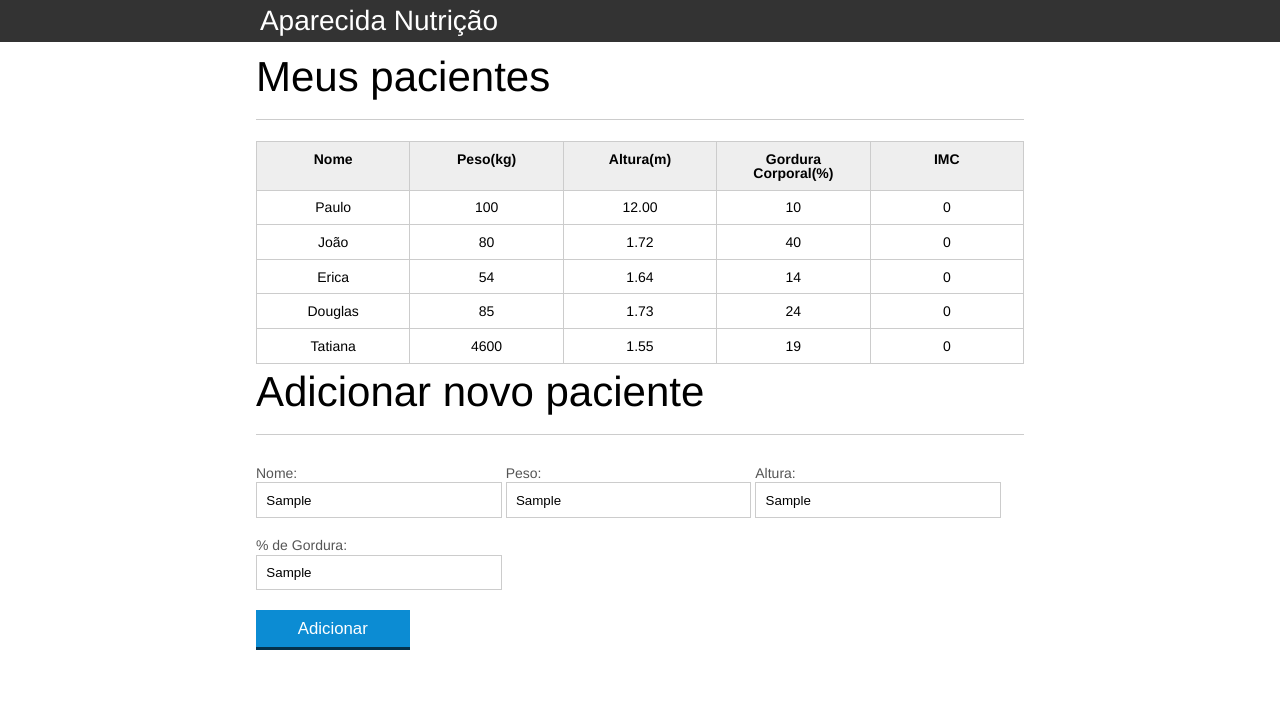
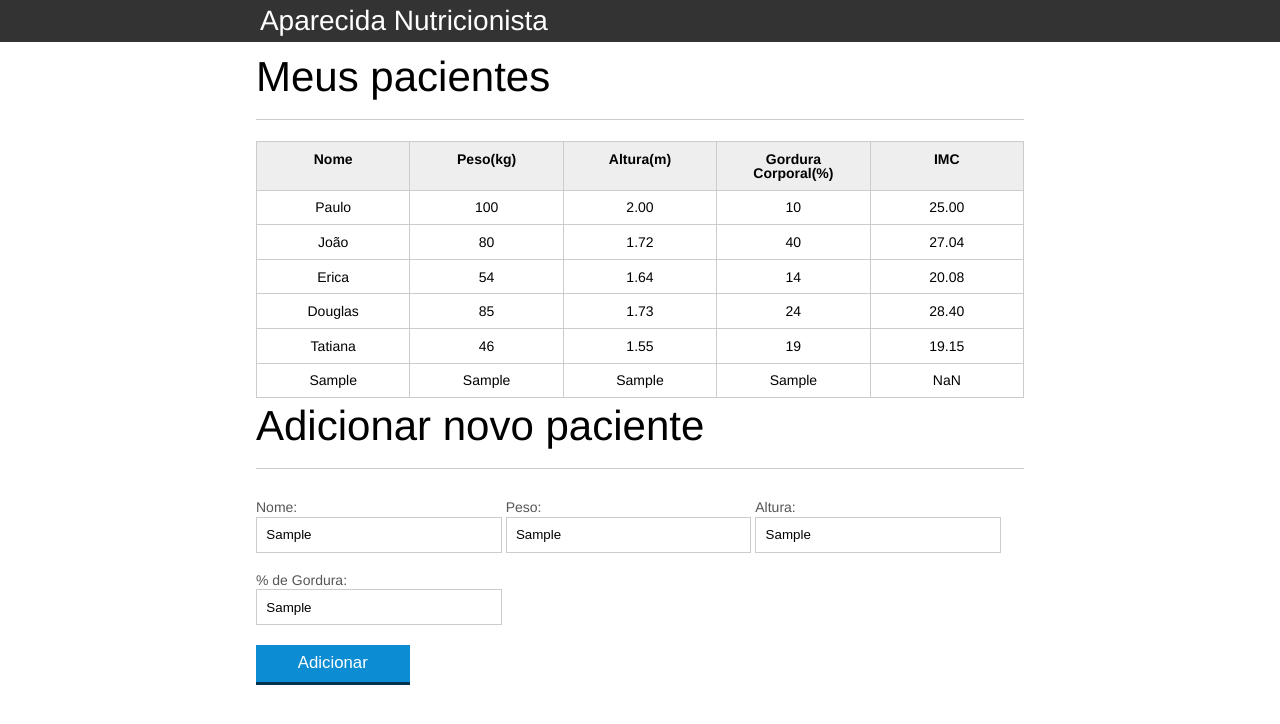
Before and after one commit to MatheusFelyppeDonato/Curso-Javascript2, a plain HTML site: page index.html in a window 1280 px wide. Both pictures are taken after typing "Sample", "Sample", "Sample", "Sample" into the empty fields and a click on the button "Adicionar". Drawn offline with Linux system fonts and the light colour scheme.

Commit message:
commit de att do curso eventos

```diff
--- a/index.html
+++ b/index.html
@@ -35,7 +35,7 @@
 						<tr class="paciente" id="primeiro-paciente">
 							<td class="info-nome">Paulo</td>
 							<td class="info-peso">100</td>
-							<td class="info-altura">12.00</td>
+							<td class="info-altura">2.00</td>
 							<td class="info-gordura">10</td>
 							<td class="info-imc">0</td>
 						</tr>
@@ -65,7 +65,7 @@
 						</tr>
 						<tr class="paciente">
 							<td class="info-nome">Tatiana</td>
-							<td class="info-peso">4600</td>
+							<td class="info-peso">46</td>
 							<td class="info-altura">1.55</td>
 							<td class="info-gordura">19</td>
 							<td class="info-imc">0</td>
@@ -99,7 +99,7 @@
     </form>
 </section>
 
-<script src="js/principal.js"> </script>
+<script src="js/calcula-imc.js"> </script>
 <script src="js/form.js"> </script>
 	</body>
 
--- a/js/form.js
+++ b/js/form.js
@@ -16,13 +16,36 @@ var botaoAdicionar = document.querySelector("#adicionar-paciente");
 
 
  			var form = document.querySelector("#form-adiciona");
+ 			// extraindo informações do paciente do form
+ 				var paciente = obtemPacienteDoFormulario(form);
 
- 			var nome = form.nome.value;
- 			var peso = form.peso.value;
- 			var altura = form.altura.value;
- 			var gordura = form.gordura.value;
+ 				console.log(paciente);
+
+ 			// criando a tr do paciente
+ 			var pacienteTr = montaTr(paciente);
+
+ 			// adicionando o paciente na tabela
+ 			var tabela = document.querySelector("#tabela-pacientes");
+
+ 			tabela.appendChild(pacienteTr);
 
 
+ 		});
+
+ 		function obtemPacienteDoFormulario(form) {
+				var paciente = {
+					nome: form.nome.value,
+					peso: form.peso.value,
+					altura: form.altura.value,
+					gordura: form.gordura.value,
+					imc: calculaimc(form.peso.value, form.altura.value)
+ 				}
+ 				return paciente;
+ 			}
+
+
+
+ 			function montaTr(paciente){
  				 var pacienteTr = document.createElement("tr");
 
  			 var nomeTd = document.createElement("td");
@@ -32,24 +55,25 @@ var botaoAdicionar = document.querySelector("#adicionar-paciente");
  			var imcTd = document.createElement("td");
 
 
- 			nomeTd.textContent = nome;
- 			pesoTd.textContent = peso;
- 			alturaTd.textContent = altura;
- 			gorduraTd.textContent = gordura;
- 			imcTd.textContent = calculaimc(peso,altura);
+
+ 			nomeTd.textContent = paciente.nome;
+ 			pesoTd.textContent = paciente.peso;
+ 			alturaTd.textContent = paciente.altura;
+ 			gorduraTd.textContent = paciente.gordura;
+ 			imcTd.textContent = paciente.imc;
 
  			pacienteTr.appendChild(nomeTd);
  			pacienteTr.appendChild(pesoTd);
  			pacienteTr.appendChild(alturaTd);
  			pacienteTr.appendChild(gorduraTd);
+ 			pacienteTr.appendChild(imcTd);
 
 
- 			var tabela = document.querySelector("#tabela-pacientes");
 
- 			tabela.appendChild(pacienteTr);
+ 				 return pacienteTr;
 
 
- 		});
+ 			}
 
  		// titulo.addEventListener("click", function(){
  		//	console.log("fui clicado");
```
Lines whose indentation alone changed are shown as unchanged.
